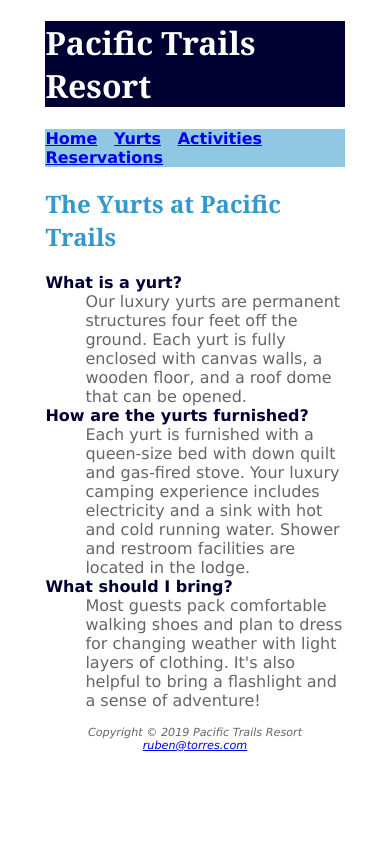
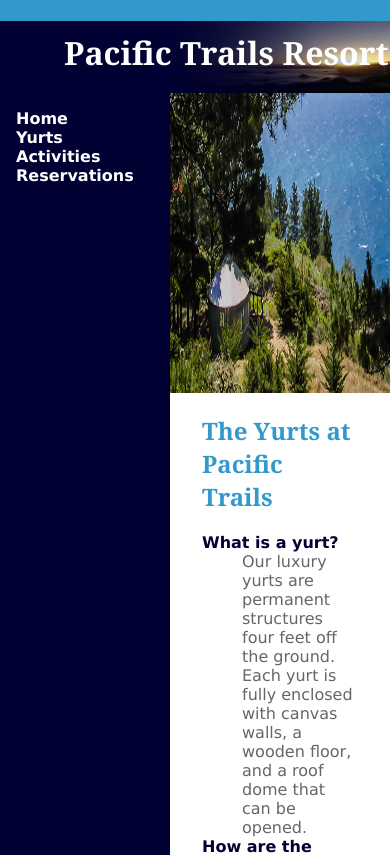
Before and after one commit to isctorres/test_ux, a plain HTML site: page yurts.html in a window 390 px wide. Shown: the top 855 px of the page. Drawn offline with Linux system fonts and the light colour scheme.

Commit message:
actividad 3 y 4

```diff
--- a/pacificcss/pacific.css
+++ b/pacificcss/pacific.css
@@ -1,7 +1,8 @@
 body{
-    background-color: #FFFFFF;
+    background-color: #3399CC;
     color: #666666;
     font-family: Verdana, Arial, sans-serif;
+    background-image: linear-gradient(to bottom, #3399CC, #C2E0F0, #3399CC)
 }
 
 header{
@@ -11,12 +12,25 @@ header{
 }
 
 h1{
-    height: 200%;
+    line-height: 200%;
+    padding-left: 2em;
+    height: 72px;
+    margin-bottom: 0;
+    background-image: url("../images/sunset.jpg");
+    background-repeat: no-repeat;
+    background-position: right;
 }
 
 nav{
-    background-color: #90C7E3;
+    /*background-color: #90C7E3;*/
     font-weight: bold;
+    /*padding-left: 2em;
+    padding-top: .5em;
+    padding-right: .5em;
+    padding-bottom: .5em;*/
+    float: left;
+    width: 160px;
+    padding: 0;
 }
 
 h2{
@@ -38,10 +52,91 @@ footer{
     font-size: .70em;
     text-align: center;
     font-style: italic;
+    padding: 1em;
+    background-color: #FFFFFF;
+    margin-left: 170px;
 }
 
 #wrapper{
     width: 80%;
     margin-right: auto;
     margin-left: auto;
+    background-color: #000033;
+    min-width: 700px;
+    max-width: 1024px;
+    box-shadow: 4px 4px #000000;
 }
+
+h3{
+    color: #000033;
+}
+
+main{
+    background: #FFFFFF;
+    margin-left: 170px;
+    padding-top: 1px;
+    padding-bottom: 1px;
+    padding-left: 2em;
+    padding-right: 2em;
+}
+
+#homehero{
+    height: 300px;
+    background-image: url("../images/coast.jpg");
+    background-size: 100% 100%;
+    background-repeat: no-repeat;
+    margin-left: 170px;
+}
+
+#yurthero{
+    height: 300px;
+    background-image: url("../images/yurt.jpg");
+    background-size: 100% 100%;
+    background-repeat: no-repeat;
+    margin-left: 170px;
+}
+
+#trailhero{
+    height: 300px;
+    background-image: url("../images/trail.jpg");
+    background-size: 100% 100%;
+    background-repeat: no-repeat;
+    margin-left: 170px;
+}
+
+nav a{
+    text-decoration: none;
+}
+
+nav a:link{ color: #FFFFFF;}
+nav a:visited { color: #C2E0F0};
+nav a:hover{ color: #CCCCCC;}
+
+nav ul{
+    list-style-type: none;
+    padding-left: 1em;
+}
+
+*{
+    box-sizing: border-box;
+}
+
+header, nav, main, footer { display: block; }
+
+#mobile { display: none; }
+#desktop { display: inline; }
+
+@media only screen and (max-width: 1024px) {
+    body{
+        margin: 0;
+        padding: 0;
+        background-image: none;
+    }
+
+    #wrapper{
+        width: auto;
+        min-width: 0;
+        margin: 0;
+        box-shadow: none;
+    }
+}
--- a/yurts.html
+++ b/yurts.html
@@ -10,16 +10,18 @@
 <body>
     <div id="wrapper">
         <header class="header">
-            <div class="contenedor">
-                <h1>Pacific Trails Resort</h1>
-            </div>
+            <h1>Pacific Trails Resort</h1>
         </header>
-        <nav class="nav">
-            <a href="index.html" class="menu_link">Home</a>&nbsp;&nbsp;
-            <a href="yurts.html" class="menu_link">Yurts</a>&nbsp;&nbsp;
-            <a href="activities.html" class="menu_link">Activities</a>&nbsp;&nbsp;
-            <a href="reservations.html" class="menu_link">Reservations</a>&nbsp;&nbsp;
+        <nav>
+            <ul>
+                <li><a href="index.html" class="menu_link">Home</a></li>
+                <li><a href="yurts.html" class="menu_link">Yurts</a></li>
+                <li><a href="activities.html" class="menu_link">Activities</a></li>
+                <li><a href="reservations.html" class="menu_link">Reservations</a></li>
+            </ul>
         </nav>
+        <div id="yurthero">
+        </div>
         <main class="main">
             <h2>The Yurts at Pacific Trails</h2>
             <dl>
```
Also changed, not shown: activities.html (+49 -0 lines), index.html (+12 -9 lines), images/coast.jpg (added), images/sunset.jpg (added), images/trail.jpg (added), images/yurt.jpg (added).
